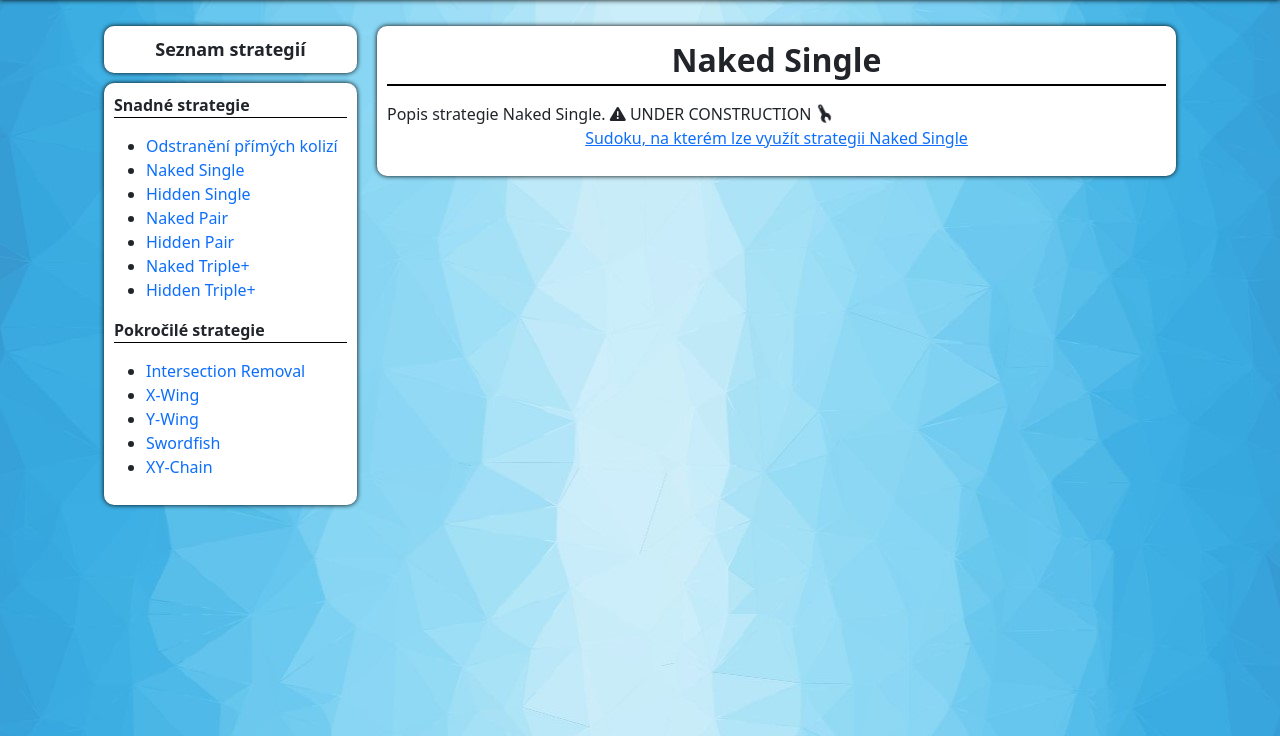
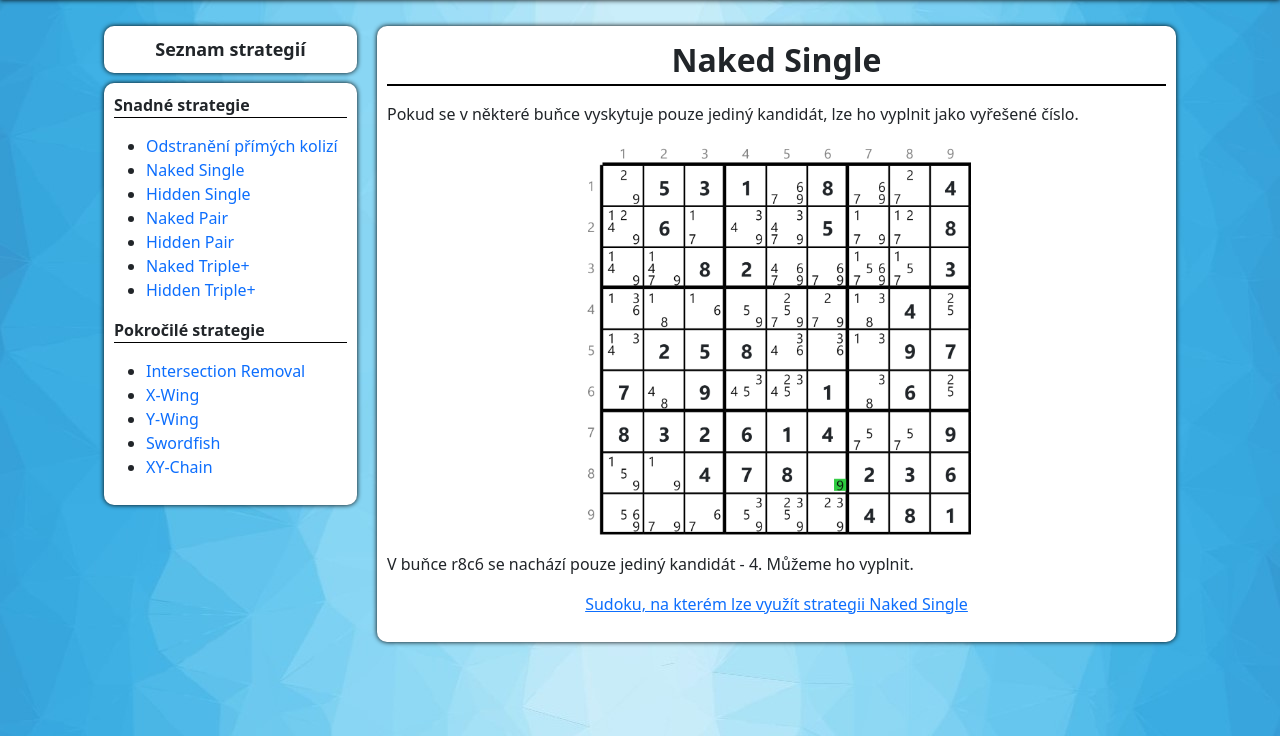
Before and after one commit to hojkas/sudoku-solver, a Django app: page /guides/naked_single in a window 1280 px wide. Shown: the part 64-800 px from the top of the page. Run offline with Django 3.2, Linux system fonts and the light colour scheme; some libraries are stand-ins or nearby versions.

Commit message:
remove collisions, hiden naked single described

```diff
--- a/templates/guides/hidden_pair.html
+++ b/templates/guides/hidden_pair.html
@@ -9,7 +9,9 @@ Hidden Pair
 {% block guide_content %}
     <p>
     {% blocktrans %}
-        Strategie hledá dvojici kandidátů, které se v jednom bloku vyskytují pouze ve dvou buňkách.
+        Strategie hledá dvojici kandidátů, které se v jednom bloku vyskytují pouze ve dvou buňkách. Pokud se dva
+        kandidáty vyskytují pouze na dvou pozicích, ve výsledném
+        řešení budou určitě společně zabírat tyto pozice a lze z těchto políček odstranit ostatní kandidáty.
     {% endblocktrans %}
     </p>
     <p class="guide-image-div">
--- a/templates/guides/naked_single.html
+++ b/templates/guides/naked_single.html
@@ -1,5 +1,6 @@
 {% extends "guides/guide_base.html" %}
 {% load i18n %}
+{% load static %}
 
 {% block guide_title %}
 Naked Single
@@ -7,12 +8,18 @@ Naked Single
 
 {% block guide_content %}
     {% blocktrans %}
-        Popis strategie Naked Single.
+        <p>
+            Pokud se v některé buňce vyskytuje pouze jediný kandidát, lze ho vyplnit jako vyřešené číslo.
+        </p>
     {% endblocktrans %}
-
-    <i class="fas fa-exclamation-triangle"></i>
-    UNDER CONSTRUCTION
-    <i class="fas fa-spin fa-wrench"></i> <!-- TODO construction -->
+    <p class="guide-image-div">
+        <img src="{% static "img/strategy_naked_single.png" %}">
+    </p>
+    {% blocktrans %}
+        <p>
+            V buňce r8c6 se nachází pouze jediný kandidát - 4. Můžeme ho vyplnit.
+        </p>
+    {% endblocktrans %}
 
     <p style="text-align: center">
         <a href="/solver/sudoku9x9?load_from=string&cells=050703060007000800000816000000030000005000100730040086906000204840572093000409000">
```
Also changed, not shown: templates/guides/hidden_single.html (+12 -5 lines), templates/guides/remove_collisions.html (+14 -7 lines), static/img/strategy_hidden_single.png (added), static/img/strategy_naked_single.png (added), static/img/strategy_remove_collisions.png (added), 3 other files.
